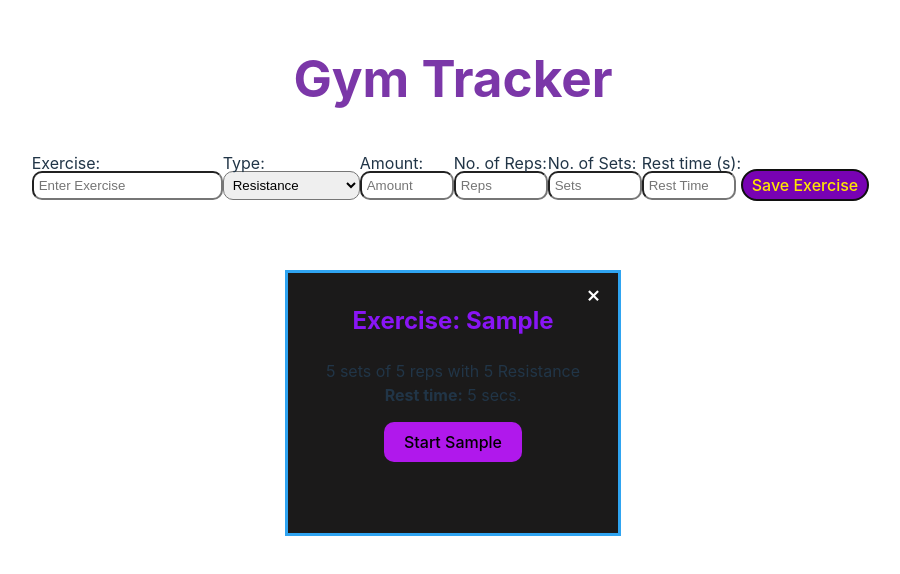
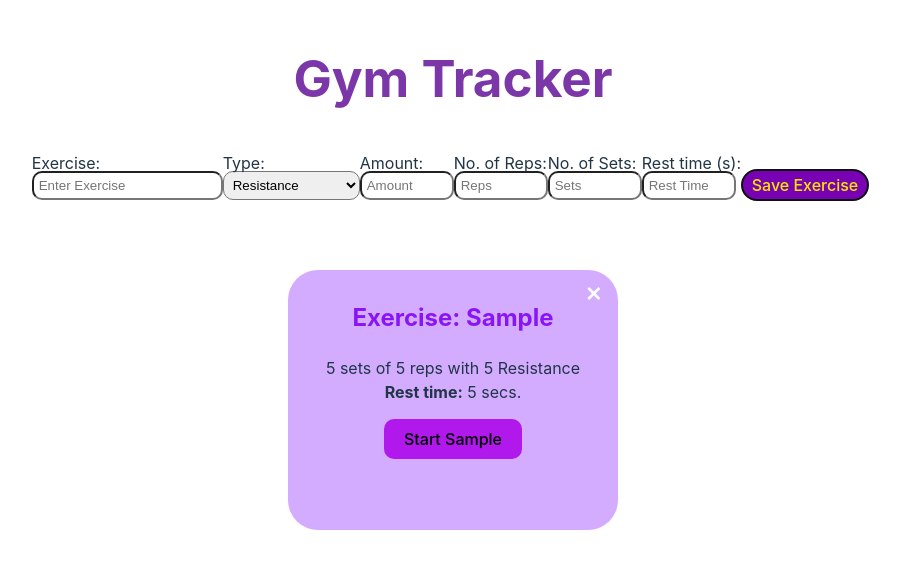
Before and after one commit to dav15jr/Gym-Tracker, a React (Vite) app: page / in a window 1280 px wide. Both pictures are taken after typing "Sample", "5", "5", "5", "5" into the empty fields and a click on the button "Save Exercise". Shown: the top 574 px of the page, without its empty margins (187-1087 px from the left). Built offline with nearby package versions, Linux system fonts and the light colour scheme.

Commit message:
Added state to control hiding of form improved close button css styling.

```diff
--- a/src/components/Exercise.tsx
+++ b/src/components/Exercise.tsx
@@ -3,7 +3,7 @@ import { ExerciseData } from '../types';
 
 // This component should have its own individual state...
 
-export default function Exercise ({workout, deleteExercise, index}: { workout: ExerciseData, deleteExercise, index: number}) {
+export default function Exercise ({workout, deleteExercise, index, setShowForm}: { workout: ExerciseData, deleteExercise, index: number, setShowForm}) {
 
     const [excerciseStarted, setExcerciseStarted] = useState(false);
     const [excerciseDone, setExcerciseDone] = useState(false);
@@ -15,17 +15,13 @@ export default function Exercise ({workout, deleteExercise, index}: { workout: E
     const [restTime, setRestTime] = useState(workout.rest);
     const [count, setCount] = useState(0);
 
-    const form = document.querySelector('form');
-    const formBtn = document.getElementById('formBtn');
-
 
     const startExercise = () => {
-        formBtn.style.display = 'block';
-        form.style.display = "none"
         setCount(0);
         setExcerciseDone(false);
         setExcerciseStarted(true);
-        setShowProgress(true);
+        setShowProgress(true);  // show progress bar
+        setShowForm(false);     //set state to hide the form and show add exercise
     }
 
     const countSets = () => {
@@ -100,16 +96,14 @@ export default function Exercise ({workout, deleteExercise, index}: { workout: E
                 id={`${workout.exercise}timer`}
                 style={{display: setDone ? 'initial' : 'none'}}
                 // onClick = {}
-                 >{!timerDone ? `${restTime}'s rest left.` : `Get back to work.🏋️‍♂️`}
+                 >{!timerDone ? `⏳ ${restTime}'s rest left.` : `Get back to work.🏋️‍♂️`}
             </button>
-            <div>
                 <button
-                    className={'deleteBTN'}
+                    className='deleteBTN'
                     id={`${workout.exercise}delete`}
                     onClick = {()=> deleteExercise(index)}
                     > ×
                 </button>
-            </div>
          </div>
     );
 }
--- a/src/components/Form.tsx
+++ b/src/components/Form.tsx
@@ -18,8 +18,8 @@ export default function Form({
             };
         });
     }
-    const formBtn = document.getElementById('formBtn');
-    const form = document.querySelector('form');
+    // const formBtn = document.getElementById('formBtn');
+    // const form = document.querySelector('form');
 
     function handleSubmit(event) {
         event.preventDefault();
@@ -28,32 +28,15 @@ export default function Form({
         localStorage.setItem(`${exerciseData.exercise}`, json);
 
         setWorkoutPlan([...workoutPlan, exerciseData]);
+        setExerciseData(defaultExerciseState);   // Set default exercise state
 
-        setExerciseData(defaultExerciseState);
-        form.reset();
+        document.querySelector('form').reset(); //Reset the form
+
     }
-
-
-    const hideForm = () => {
-        if (form.style.display === 'none') {
-            form.style.display = 'inline-flex';
-            formBtn.style.display = 'none';
-        } else {
-            form.style.display = 'none';
-            formBtn.style.display = 'block';
-        }
-    };
 
     return (
         <>
             <div className="inputs" id="inputs">
-                <button
-                    type="button"
-                    id="formBtn"
-                    onClick={hideForm}
-                    hidden>
-                    Add New Exercise
-                </button>
                 <form className="form" id="form" onSubmit={handleSubmit}>
                     <div>
                         <label htmlFor="exercise">Exercise:</label>
@@ -61,8 +44,9 @@ export default function Form({
                             type="text"
                             placeholder="Enter Exercise"
                             id="exercise"
+                            name="exercise"
                             onChange={handleChange}
-                            name="exercise"
+                            value={exerciseData.excercise}
                             required
                         ></input>
                     </div>
@@ -77,7 +61,7 @@ export default function Form({
                     </div>
                     <div>
                         {
-                            // As exerciseData.type is in the state, we can use it to check whether the value is 'bodyWeight'
+                            //check whether the value is 'bodyWeight' to determine showing exercise amount
                             exerciseData.type !== 'body weight' && (
                                 <>
                                     <label htmlFor="amount" id="amountLabel">
--- a/src/components/Tool.tsx
+++ b/src/components/Tool.tsx
@@ -16,10 +16,11 @@ const Tool = () => {
     // I have moved the state up so that it can be shared with <Exercise /> component
     const [exerciseData, setExerciseData] = useState(defaultExerciseState);
     const [workoutPlan, setWorkoutPlan] = useState([]);
+    const [showForm, setShowForm] = useState(true);
 
     const deleteExercise = (index: number) => {               //Takes the index of the current clicked exercise and checks if it exists in the current workoutPlan.
         setWorkoutPlan(oldPlan => {                 //updates the state of the workoutPlan
-            return oldPlan.filter((_, currentIndex) => currentIndex !== index)          //filters for indexs that don't match and sends them to the current workoutPlan. Uses underscore as the first argument to indicate an unused argument.
+            return oldPlan.filter((_, currentIndex) => currentIndex !== index)      //filters for indexs that don't match and sends them to the current workoutPlan. Uses underscore as the first argument to indicate an unused argument.
         })
         }
 
@@ -27,20 +28,25 @@ const Tool = () => {
     return (
         <>
             <h1>Gym Tracker</h1>
-            <Form
-                setExerciseData={setExerciseData}
-                exerciseData={exerciseData}
-                setWorkoutPlan={setWorkoutPlan}
-                workoutPlan={workoutPlan}
-                defaultExerciseState={defaultExerciseState}
-            />
+            {showForm ? (<Form
+                    setExerciseData={setExerciseData}
+                    exerciseData={exerciseData}
+                    setWorkoutPlan={setWorkoutPlan}
+                    workoutPlan={workoutPlan}
+                    defaultExerciseState={defaultExerciseState}
+                />):(<button
+                    id="formBtn"
+                    onClick={()=> (setShowForm(true))}
+                    >Add New Exercise
+                </button>)}
+
             <div className='workoutDiv' >
                 {
                 // Checking that the workout plan array has a length
                 // IF it does then loop through the Exercise component and return a seperate copy of that component
                 workoutPlan.length > 0 &&
                     workoutPlan.map((workout, index) => {
-                    return <Exercise key={workout.exercise} workout={workout} index={index} deleteExercise={deleteExercise} />;
+                    return <Exercise key={workout.exercise} workout={workout} index={index} deleteExercise={deleteExercise} setShowForm={setShowForm} />;
                     })
                 }
             </div>
--- a/src/index.css
+++ b/src/index.css
@@ -119,8 +119,10 @@ span{
   width:330px;
   height:fit-content;
   min-height: 250px;
-  border: 3px solid rgb(47, 164, 241);
-  background-color: rgb(27, 26, 26);
+  border-radius: 30px;
+  /* border: 3px solid rgb(47, 164, 241); */
+  background-color:rgba(179, 112, 255, 0.582);
+  /* opacity: 0.5; */
 }
 /* .infoDiv{
   margin-bottom: 5px;
@@ -147,7 +149,11 @@ span{
   font-weight: bold;
   text-decoration: line-through;
   text-decoration-thickness: 2.5px;
-  color:rgb(184, 177, 177);
+  color:rgb(184, 177, 177, 0.4);
+  h2 {
+    color:rgba(138, 129, 129, 0.3);
+  }
+
 }
 /*---------------------Buttons-------------------*/
 button{
@@ -208,17 +214,18 @@ button:hover {
 }
 .deleteBTN{
   position: absolute;
-  top: 6px;
-  right: 16px;
-  font-size: 1.4em;
-  padding: 1px;
-  background-color: inherit;
+  top: 0px;
+  right: 10px;
+  font-size: 1.7em;
+  padding: 5px;
+  background-color: transparent;
   color:rgb(255, 255, 255);
   border:none;
+  transition: transform .4s;
 }
 .deleteBTN:hover{
-  font-size: 2em;
-  background-color: inherit;
+  transform: scale(1.8); /* zoom 150% */
+  background-color: transparent;
   color:rgb(255, 118, 6);
 }
 .restDone{
```
